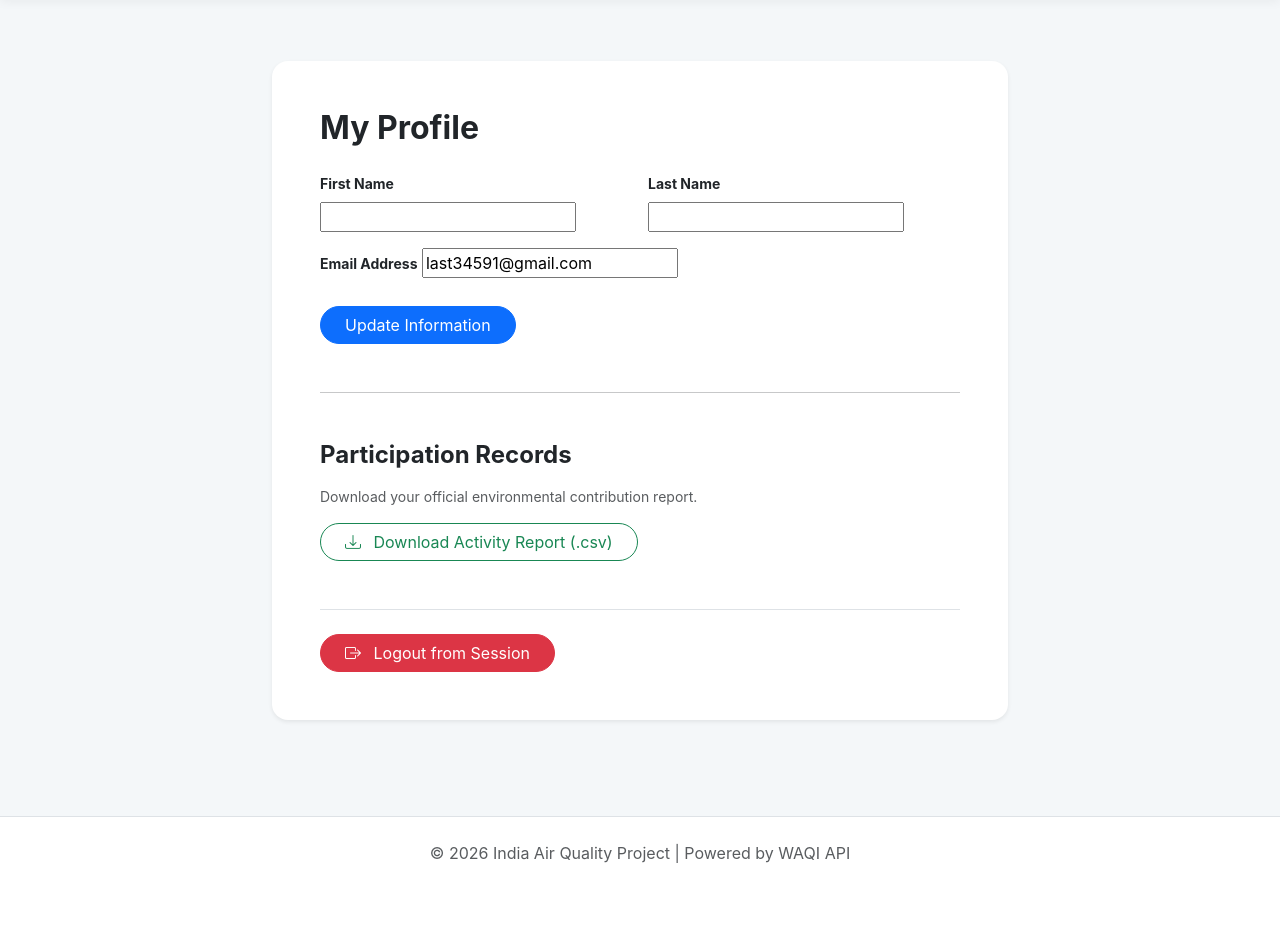
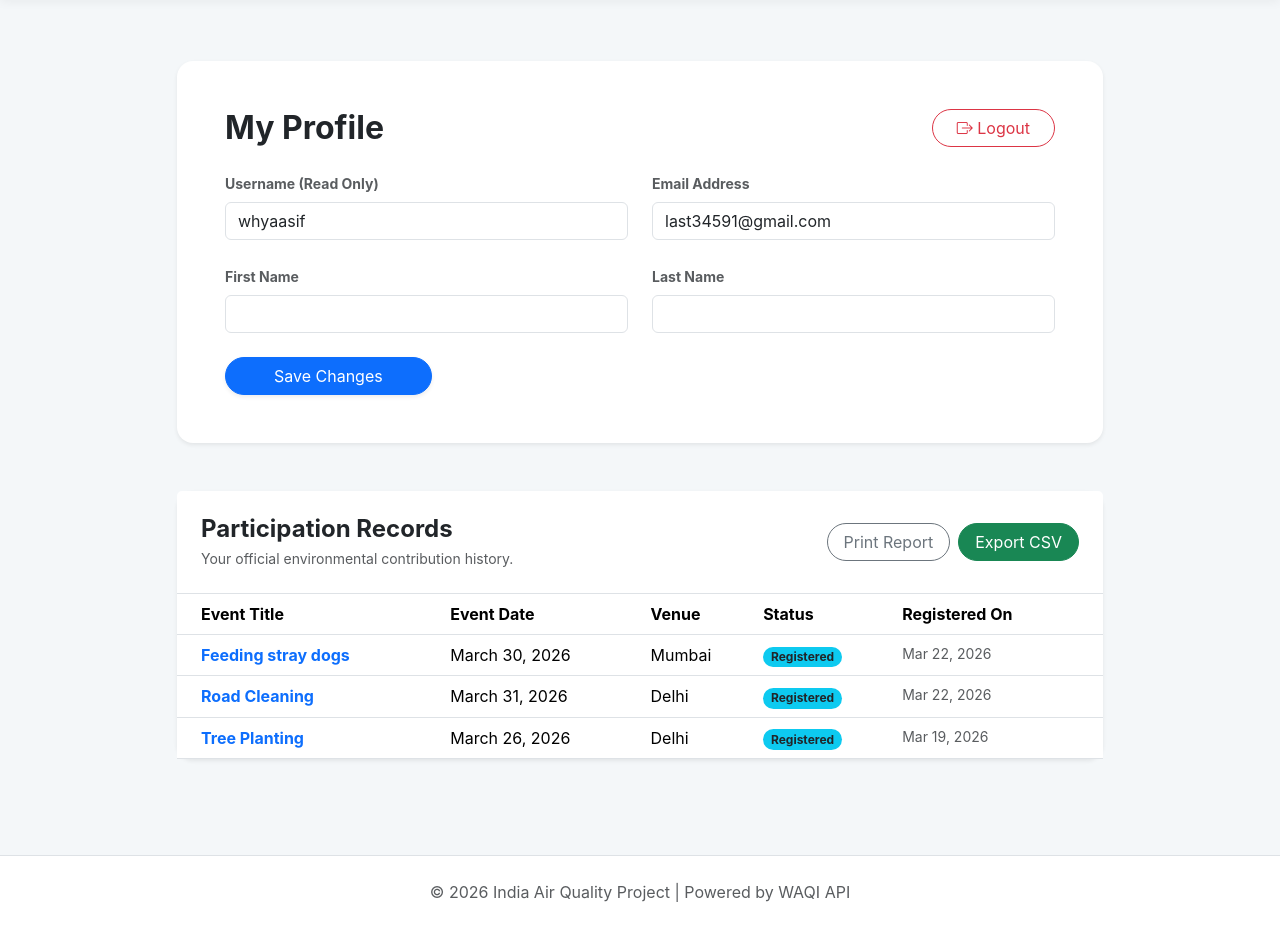
Before and after one commit to WhyAasif/AQI-project, a Django app: page /profile/ in a window 1280 px wide. Shown: the part 57-985 px from the top of the page. Before the commit the page ends 920 px from the top, so only its background shows below. Run offline with Django 5.2, Linux system fonts and the light colour scheme; a user stored in the database is signed in; data comes from the database, SQL or seed files in the repository.

Commit message:
Structural work done

```diff
--- a/core/main/forms.py
+++ b/core/main/forms.py
@@ -2,7 +2,6 @@ from django import forms
 from .models import User
 from django.contrib.auth.forms import UserCreationForm
 
-# Used for the Sign Up page
 class UserRegisterForm(UserCreationForm):
     class Meta:
         model = User
@@ -15,8 +14,16 @@ class UserRegisterForm(UserCreationForm):
             user.save()
         return user
 
-# Used for the new Profile update page
 class UserProfileForm(forms.ModelForm):
     class Meta:
         model = User
-        fields = ['first_name', 'last_name', 'email']
+        fields = ['username', 'first_name', 'last_name', 'email']
+
+    def __init__(self, *args, **kwargs):
+        super().__init__(*args, **kwargs)
+        # Make the username field read-only
+        self.fields['username'].widget.attrs['readonly'] = True
+
+        # Add Bootstrap classes for a clean UI
+        for field in self.fields:
+            self.fields[field].widget.attrs['class'] = 'form-control'
--- a/core/main/templates/profile.html
+++ b/core/main/templates/profile.html
@@ -1,50 +1,105 @@
 {% extends "base.html" %}
 {% block content %}
 <div class="container py-5">
-    <div class="row justify-content-center">
-        <div class="col-md-8">
+
+    <div class="row justify-content-center mb-5">
+        <div class="col-md-10">
             <div class="card shadow-sm border-0 rounded-4">
                 <div class="card-body p-5">
-                    <h2 class="fw-bold mb-4">My Profile</h2>
+                    <div class="d-flex justify-content-between align-items-center mb-4">
+                        <h2 class="fw-bold mb-0">My Profile</h2>
+                        <form action="{% url 'logout' %}" method="post" class="m-0">
+                            {% csrf_token %}
+                            <button type="submit" class="btn btn-outline-danger rounded-pill px-4">
+                                <i class="bi bi-box-arrow-right"></i> Logout
+                            </button>
+                        </form>
+                    </div>
 
-                    <form method="POST" class="mb-5">
+                    <form method="POST">
                         {% csrf_token %}
-                        <div class="row g-3">
+                        <div class="row g-4">
                             <div class="col-md-6">
-                                <label class="form-label small fw-bold">First Name</label>
+                                <label class="form-label small fw-bold text-muted">Username (Read Only)</label>
+                                {{ form.username }}
+                            </div>
+                            <div class="col-md-6">
+                                <label class="form-label small fw-bold text-muted">Email Address</label>
+                                {{ form.email }}
+                            </div>
+                            <div class="col-md-6">
+                                <label class="form-label small fw-bold text-muted">First Name</label>
                                 {{ form.first_name }}
                             </div>
                             <div class="col-md-6">
-                                <label class="form-label small fw-bold">Last Name</label>
+                                <label class="form-label small fw-bold text-muted">Last Name</label>
                                 {{ form.last_name }}
                             </div>
-                            <div class="col-12">
-                                <label class="form-label small fw-bold">Email Address</label>
-                                {{ form.email }}
-                            </div>
                         </div>
-                        <button type="submit" class="btn btn-primary mt-4 px-4 rounded-pill">Update Information</button>
+                        <button type="submit" class="btn btn-primary mt-4 px-5 rounded-pill shadow-sm">
+                            Save Changes
+                        </button>
                     </form>
+                </div>
+            </div>
+        </div>
+    </div>
 
-                    <hr class="my-5">
+    <div class="row justify-content-center">
+        <div class="col-md-10">
+            <div class="card shadow-sm border-0 rounded-4">
+                <div class="card-header bg-white p-4 border-bottom d-flex flex-column flex-md-row justify-content-between align-items-md-center">
+                    <div>
+                        <h4 class="fw-bold mb-1">Participation Records</h4>
+                        <p class="text-muted small mb-0">Your official environmental contribution history.</p>
+                    </div>
+                    <div class="mt-3 mt-md-0 d-flex gap-2">
+                        <button onclick="window.print()" class="btn btn-outline-secondary rounded-pill d-print-none px-3">
+                            Print Report
+                        </button>
+                        <a href="{% url 'download_report' %}" class="btn btn-success rounded-pill d-print-none px-3">
+                            Export CSV
+                        </a>
+                    </div>
+                </div>
 
-                    <h4 class="fw-bold mb-3">Participation Records</h4>
-                    <p class="text-muted small">Download your official environmental contribution report.</p>
-                    <a href="{% url 'download_report' %}" class="btn btn-outline-success rounded-pill px-4">
-                        <i class="bi bi-download me-2"></i> Download Activity Report (.csv)
-                    </a>
-
-                    <div class="mt-5 pt-4 border-top">
-                        <form action="{% url 'logout' %}" method="post">
-                            {% csrf_token %}
-                            <button type="submit" class="btn btn-danger rounded-pill px-4">
-                                <i class="bi bi-box-arrow-right me-2"></i> Logout from Session
-                            </button>
-                        </form>
+                <div class="card-body p-0">
+                    <div class="table-responsive">
+                        <table class="table table-hover mb-0">
+                            <thead class="bg-light">
+                                <tr>
+                                    <th class="ps-4">Event Title</th>
+                                    <th>Event Date</th>
+                                    <th>Venue</th>
+                                    <th>Status</th>
+                                    <th class="pe-4">Registered On</th>
+                                </tr>
+                            </thead>
+                            <tbody>
+                                {% for reg in registrations %}
+                                <tr>
+                                    <td class="ps-4 fw-bold text-primary">{{ reg.event.title }}</td>
+                                    <td>{{ reg.event.date }}</td>
+                                    <td>{{ reg.event.venue }}</td>
+                                    <td>
+                                        <span class="badge rounded-pill {% if reg.status == 'Attended' %}bg-success{% elif reg.status == 'Absent' %}bg-danger{% else %}bg-info text-dark{% endif %}">
+                                            {{ reg.status }}
+                                        </span>
+                                    </td>
+                                    <td class="pe-4 text-muted small">{{ reg.reg_date|date:"M d, Y" }}</td>
+                                </tr>
+                                {% empty %}
+                                <tr>
+                                    <td colspan="5" class="text-center py-5 text-muted">You haven't registered for any events yet.</td>
+                                </tr>
+                                {% endfor %}
+                            </tbody>
+                        </table>
                     </div>
                 </div>
             </div>
         </div>
     </div>
+
 </div>
 {% endblock %}
--- a/core/main/views.py
+++ b/core/main/views.py
@@ -82,9 +82,10 @@ def home_view(request):
 
 @user_passes_test(is_admin)
 def admin_report(request):
+    Event.objects.filter(date__lt=date.today(), status='Upcoming').update(status='Completed')
+
     events = Event.objects.annotate(current_volunteers=Count('registration')).all()
     return render(request, 'admin_report.html', {'events': events})
-
 def register(request):
     if request.method == 'POST':
         form = UserRegisterForm(request.POST)
@@ -111,22 +112,25 @@ def user_logout(request):
     return redirect('login')
 
 def event_list(request):
-    events = Event.objects.all()
+    Event.objects.filter(date__lt=date.today(), status='Upcoming').update(status='Completed')
+
+    events = Event.objects.all().order_by('-date')
+
     user_reg_ids = []
     if request.user.is_authenticated:
         user_reg_ids = Registration.objects.filter(user=request.user).values_list('event_id', flat=True)
     return render(request, 'event_list.html', {'events': events, 'user_registrations': user_reg_ids})
 
-# --- NEW VIEW: Single Event Detail ---
 def event_detail(request, event_id):
+    # --- NEW: Check if this specific event has passed before loading details ---
+    Event.objects.filter(id=event_id, date__lt=date.today(), status='Upcoming').update(status='Completed')
+
     event = get_object_or_404(Event, id=event_id)
 
-    # Calculate capacities and participants
     current_count = Registration.objects.filter(event=event).count()
     remaining_spots = max(0, event.capacity - current_count)
     progress_percentage = int((current_count / event.capacity) * 100) if event.capacity > 0 else 0
 
-    # Check if the logged-in user is already registered
     is_registered = False
     if request.user.is_authenticated:
         is_registered = Registration.objects.filter(user=request.user, event=event).exists()
@@ -213,8 +217,15 @@ def profile_view(request):
             return redirect('profile')
     else:
         form = UserProfileForm(instance=request.user)
-    return render(request, 'profile.html', {'form': form})
 
+    # Fetch all participation records for the logged-in user
+    registrations = Registration.objects.filter(user=request.user).order_by('-reg_date')
+
+    context = {
+        'form': form,
+        'registrations': registrations  # Pass this to the template
+    }
+    return render(request, 'profile.html', context)
 @login_required
 def download_event_report(request):
     response = HttpResponse(content_type='text/csv')
```
Also changed, not shown: core/main/templates/volunteer_report.html (deleted, +0 -53 lines).
